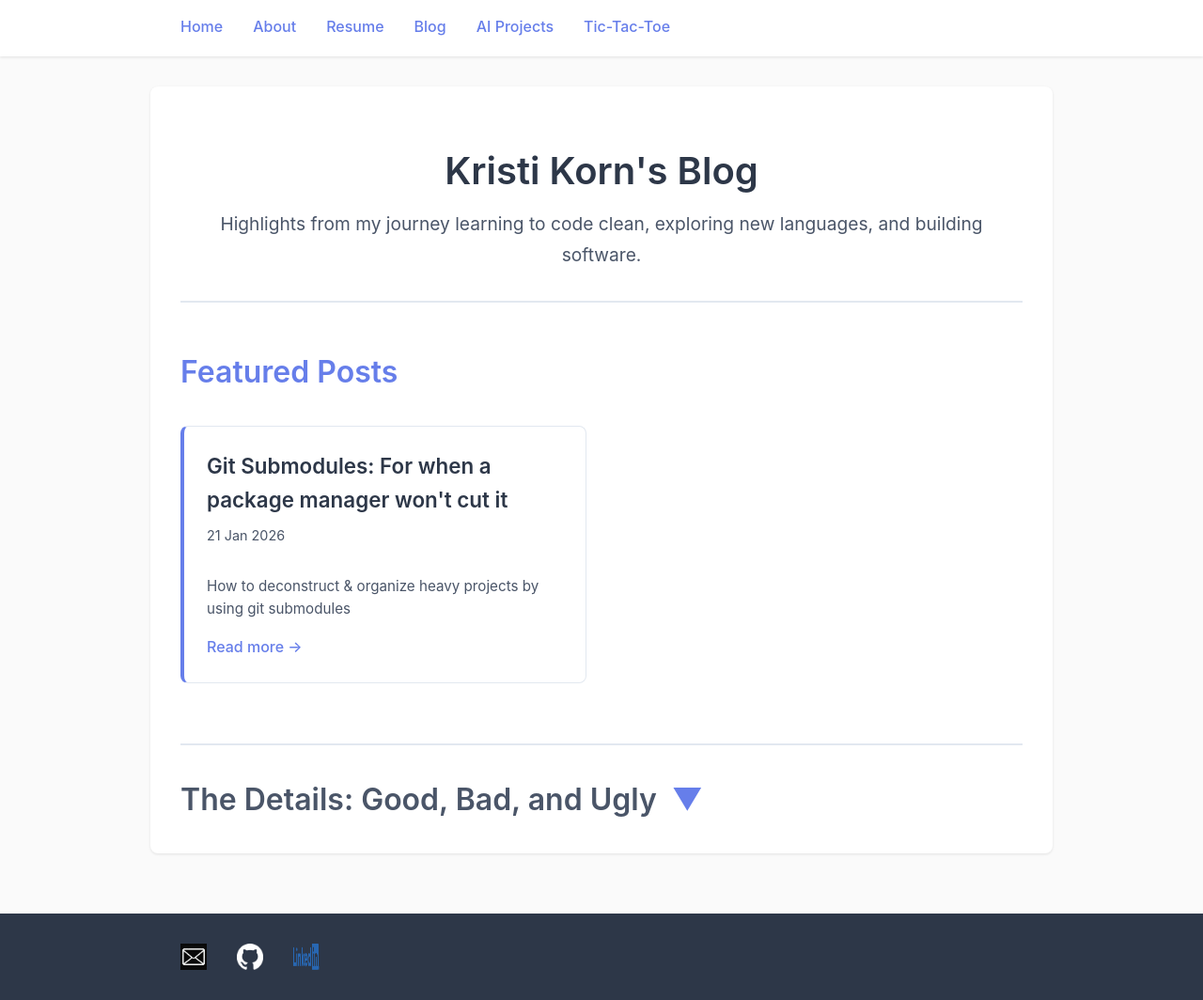
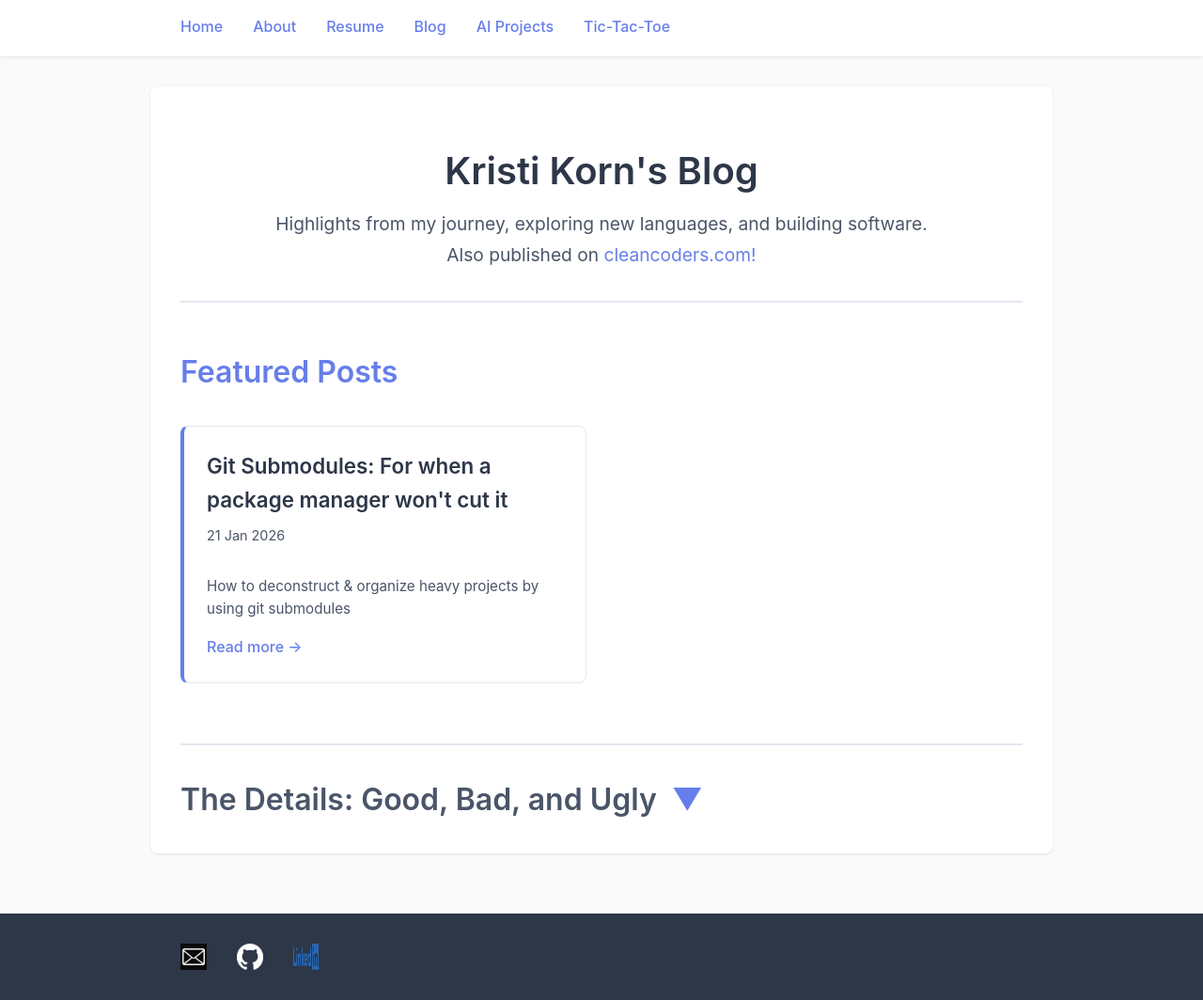
Before and after one commit to 7vanael/7vanael.github.io, a Jekyll site: the page built from blog/index.html, in a window 1280 px wide and 1064 px high. Shown: the whole window at 94% size. Built offline with Jekyll 4.4.1, drawn with Linux system fonts in a browser that asks for light colours.

Commit message:
linked to blog on cc

```diff
--- a/blog/index.html
+++ b/blog/index.html
@@ -4,7 +4,8 @@ title: Kristi Korn's Blog
 ---
 <div class="blog-intro">
 	<h1>{{ page.title }}</h1>
-	<p>Highlights from my journey learning to code clean, exploring new languages, and building software.</p>
+	<p>Highlights from my journey, exploring new languages, and building software.</p>
+	<p>Also published on <a href="https://cleancoders.com/blog/2026-01-16-git-submodules-for-when-a-package-manager-wont-cut-it">cleancoders.com!</a></p>
 </div>
 
 <section class="featured-posts">
```
